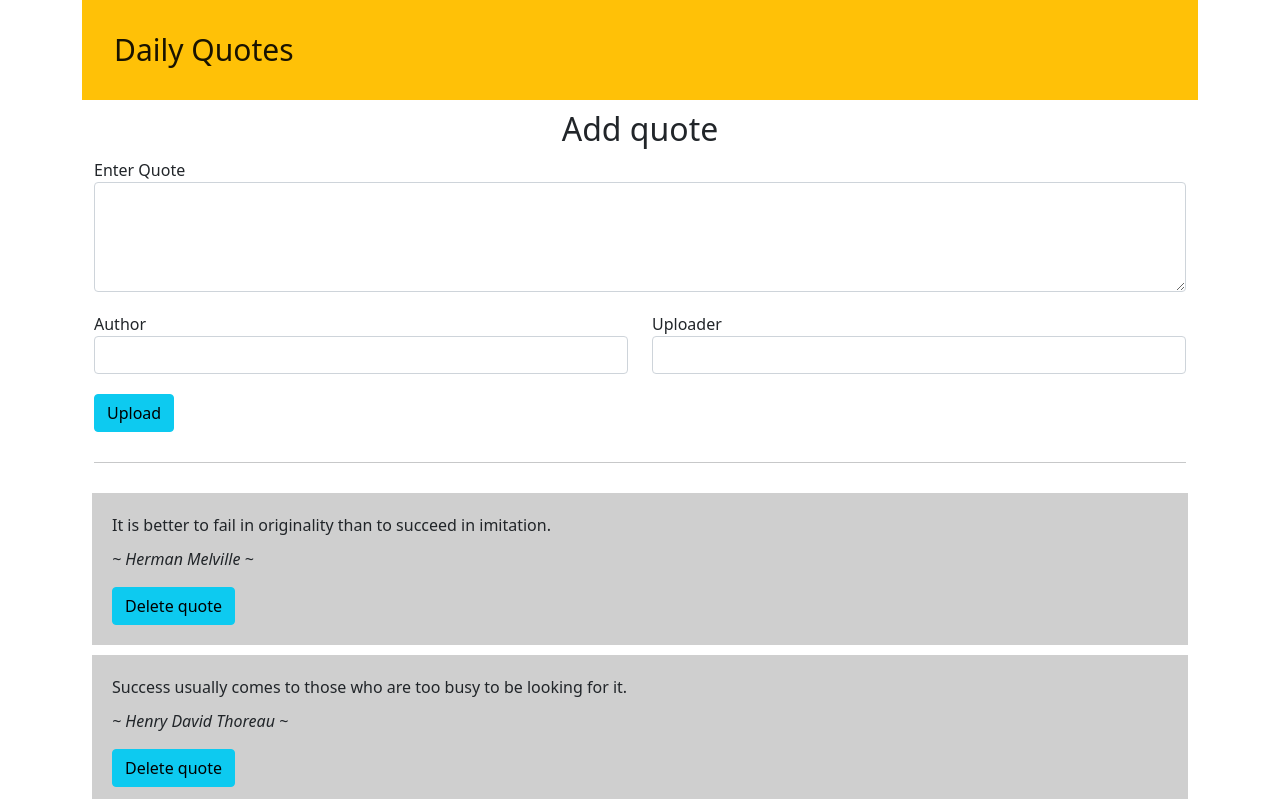
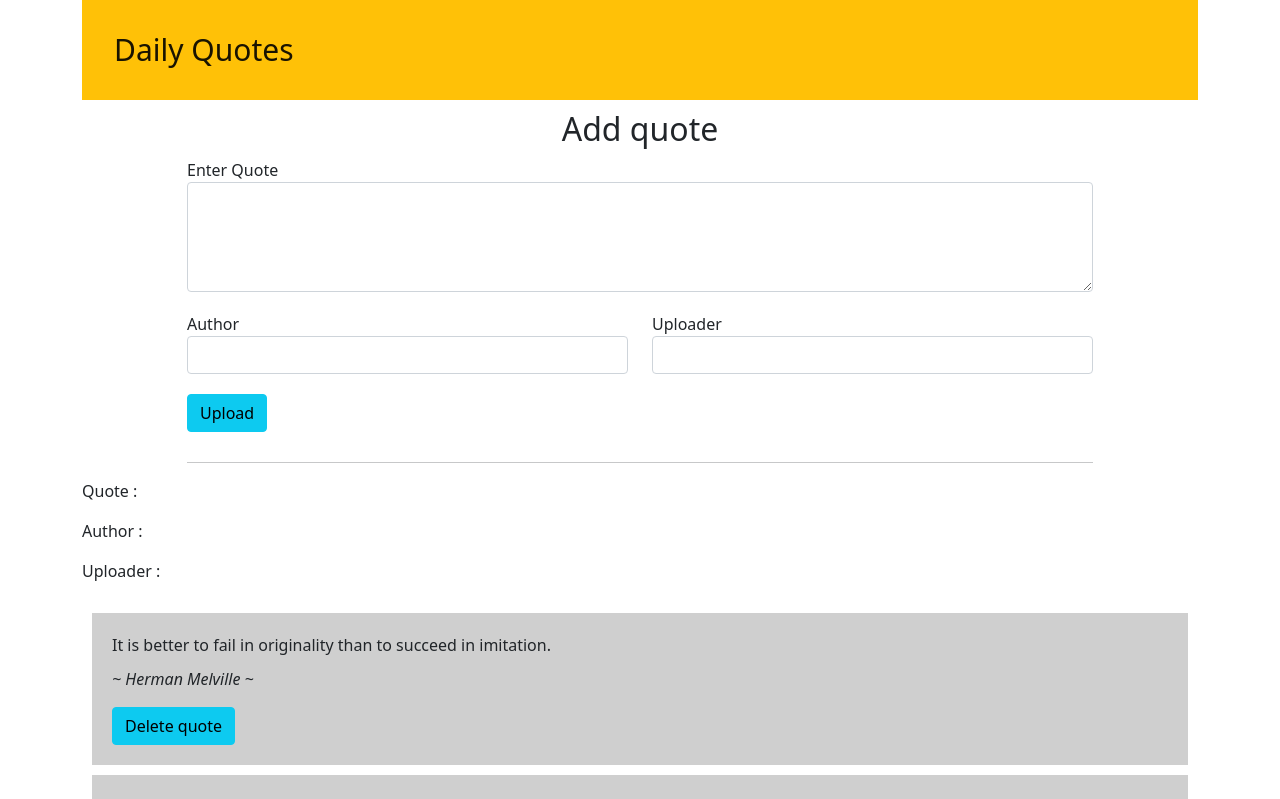
Before and after one commit to changawa-antony/quotes-app, an Angular app: page / in a window 1280 px wide. Shown: the top 799 px of the page. Built offline with nearby package versions, Linux system fonts and the light colour scheme.

Commit message:
Updated the form view

```diff
--- a/src/app/components/form/form.component.html
+++ b/src/app/components/form/form.component.html
@@ -1,23 +1,29 @@
-<div class="container">
+<div class="container col-10">
     <h2 class="text-center">Add quote</h2>
     <form>
         <div class="form-group col">
             <label for="quote">Enter Quote</label>
-            <textarea class="form-control" id="quote" rows="4" required></textarea>
+            <textarea class="form-control" id="quote" rows="4" [(ngModel)]="quote" name="quote"></textarea>
         </div>
 
         <div class="row">
             <div class="form-group col">
                 <label for="author">Author</label>
-                <input type="text" required class="form-control" id="author">
+                <input type="text" required class="form-control" id="author" [(ngModel)]="author" name="quote">
             </div>
 
             <div class="form-group col">
                 <label for="author">Uploader</label>
-                <input type="text" required class="form-control" id="uploader">
+                <input type="text" required class="form-control" id="uploader" [(ngModel)]="uploader" name="quote">
             </div>
         </div>
     </form>
     <app-submit-button></app-submit-button>
     <hr>
   </div>
+
+  <div>
+      <p>Quote : <span>{{quote}}</span></p>
+      <p>Author : <span>{{author}}</span></p>
+      <p>Uploader : <span>{{uploader}}</span></p>
+  </div>
```
